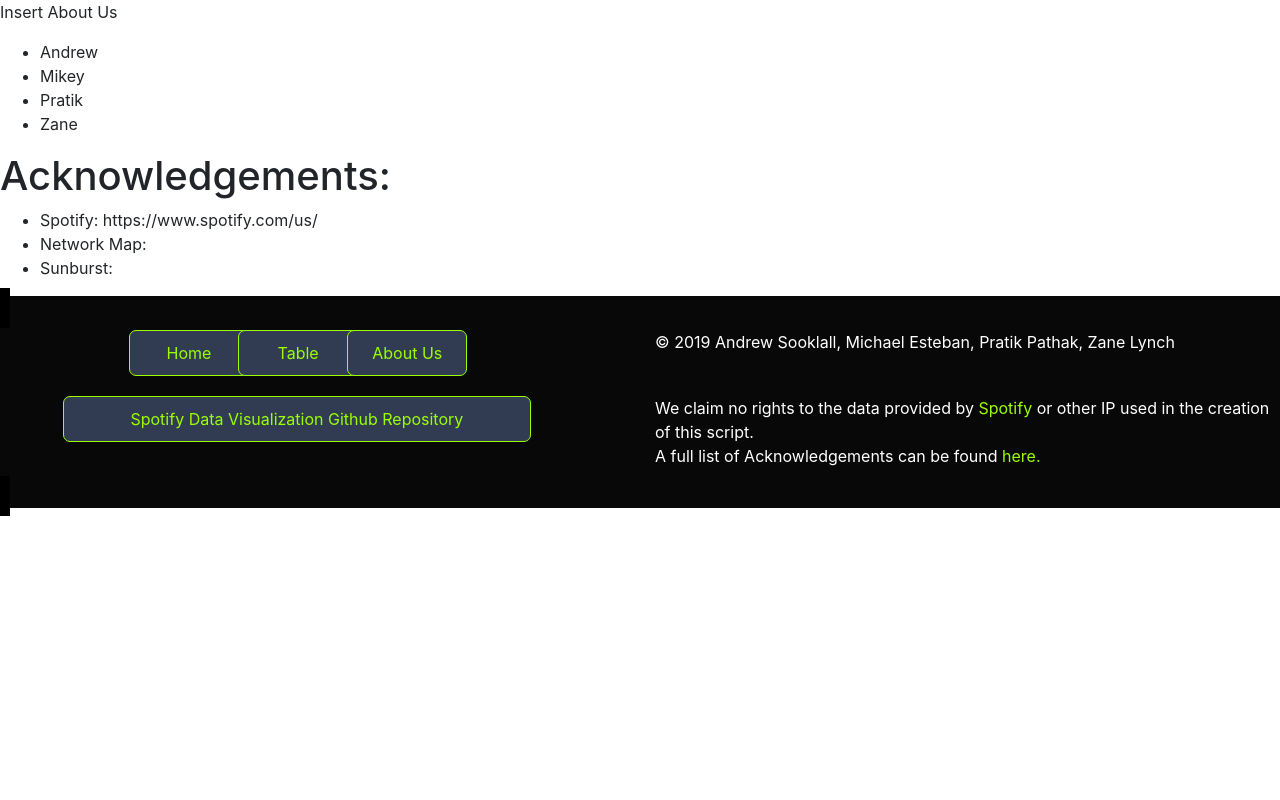
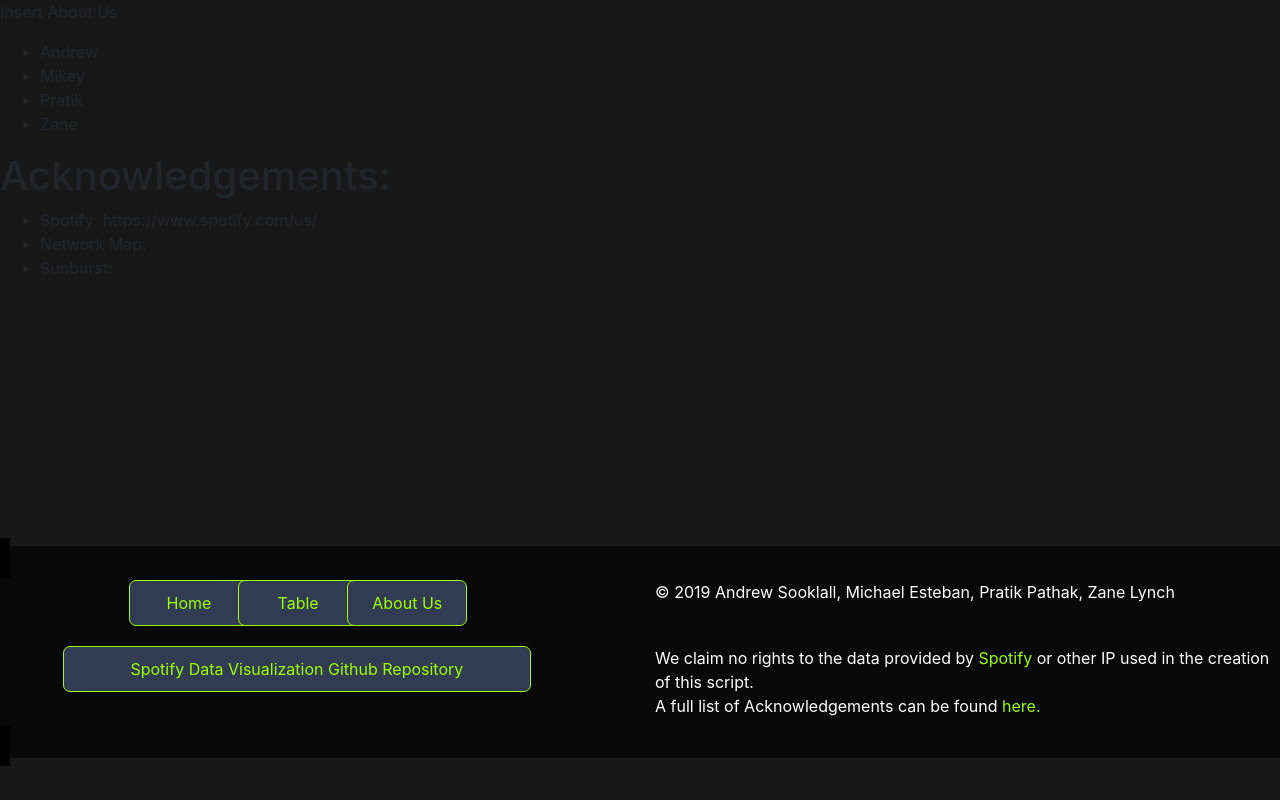
Before and after one commit to ASooklall/project-2-spotify, a Flask app: page /aboutus in a window 1280 px wide. Run offline with Flask 2, Linux system fonts and the light colour scheme; some libraries are stand-ins or nearby versions.

Commit message:
fixed footer in aboutus

```diff
--- a/static/css/aboutus.css
+++ b/static/css/aboutus.css
@@ -2,28 +2,40 @@
     box-sizing: border-box;
   }
 
+body {
+    background-color:#181818;
+    height: 100%;
+    padding: 0;
+    margin: 0;
+}
 
 a:link, a:visited {
     color: #9CFF00
 }
 
+.wrapper {
+    position: relative;
+    min-height: 100%;
+    min-width: 100%;
+    padding-bottom: 250px;
+    overflow: hidden;
+  }
 
 .footer {
     position: relative;
-    right: 0;
-    bottom: 0;
-    left: 0;
+    right: 0px;
+    bottom: 0px;
+    left: 0px;
     min-height: 100px;
     background: #080808;
   }
 
 .footer > .bottom {
     position: relative;
-    right: 0;
-    bottom: 0;
-    left: 0;
+    right: 0px;
+    bottom: 0px;
+    left: 0px;
     padding: 10px;
-    /* background: #1b3146; */
     color: #ffffff;
     background-color: #000000;
   }
--- a/templates/aboutus.html
+++ b/templates/aboutus.html
@@ -12,6 +12,7 @@
     <link rel="stylesheet" href="static/css/aboutus.css">
 </head>
 <body>
+    <div class="wrapper">
         <p> Insert About Us</p>
         <ul>
             <li>Andrew</li>
@@ -26,13 +27,7 @@
             <li> Network Map: </li>
             <li> Sunburst:</li>
         </ul>
-
-
-
-
-
-
-
+    </div>
 
     <footer class="footer">
         <span class="bottom">
```
Lines whose indentation alone changed are shown as unchanged.
